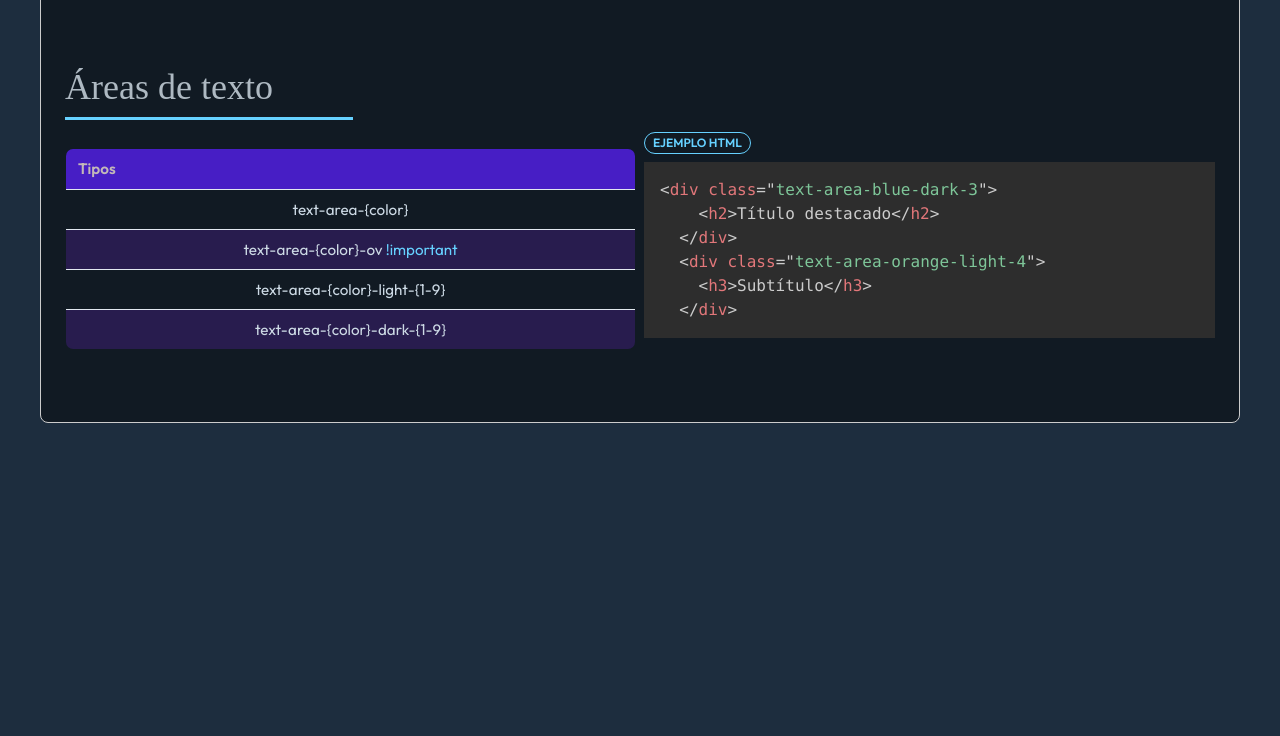
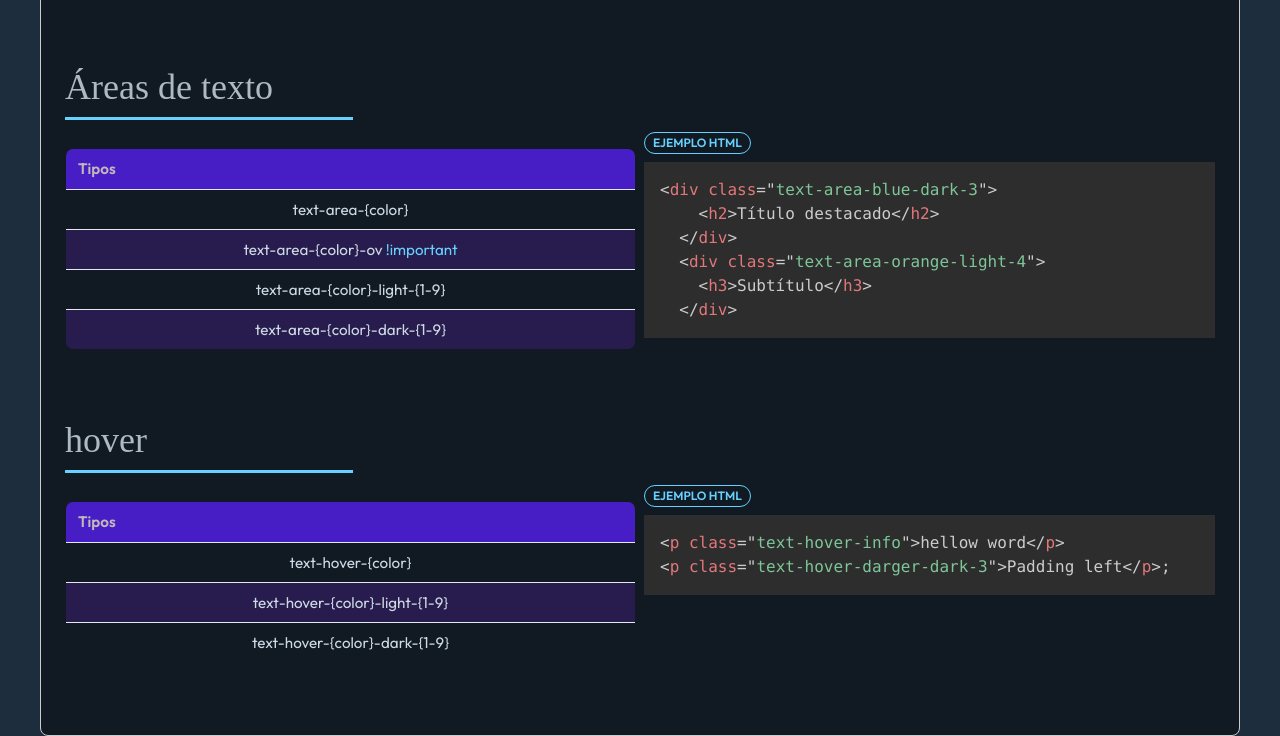
Before and after one commit to manuelmv15/AstroW, a website: page docs/documentation.html in a window 1280 px wide. Shown: the part 2688-3424 px from the top of the page. Before the commit the page ends 3111 px from the top, so only its background shows below. Drawn offline with nearby package versions, Linux system fonts and the light colour scheme; a web font is replaced by a local one.

Commit message:
text hover

```diff
--- a/docs/documentation.html
+++ b/docs/documentation.html
@@ -367,6 +367,46 @@ git clone https://github.com/manuelmv15/AstroW
                     </div>
                 </section>
 
+                <!--hover-->
+                <section class="mt-4">
+                    <h2 class="text-4xl theme-font">hover</h2>
+                    <div class="mt-1">
+                        <hr class="h-rule bg-color-info">
+                    </div>
+                    <div class="grid md:grid-cols-2 xs:grid-cols-1 mt-1">
+
+                        <div>
+                            <table class="custom-table text-center">
+                                <thead class="text-center">
+                                    <tr>
+                                        <th>Tipos</th>
+
+                                    </tr>
+                                </thead>
+                                <tbody>
+                                    <tr>
+                                        <td>text-hover-{color}</td>
+
+                                    </tr>
+                                    <tr>
+                                        <td>text-hover-{color}-light-{1-9}</td>
+
+                                    </tr>
+                                    <tr>
+                                        <td>text-hover-{color}-dark-{1-9}</td>
+
+                                    </tr>
+                                </tbody>
+                            </table>
+                        </div>
+
+                        <div>
+                            <label class="badge-outlined-info">Ejemplo HTML</label>
+                            <pre><code class="language-html">&lt;p class="text-hover-info"&gt;hellow word&lt;/p&gt;
+&lt;p class="text-hover-darger-dark-3"&gt;Padding left&lt;/p&gt;;</code></pre>
+                        </div>
+                    </div>
+                </section>
 
 
             </div>
```
